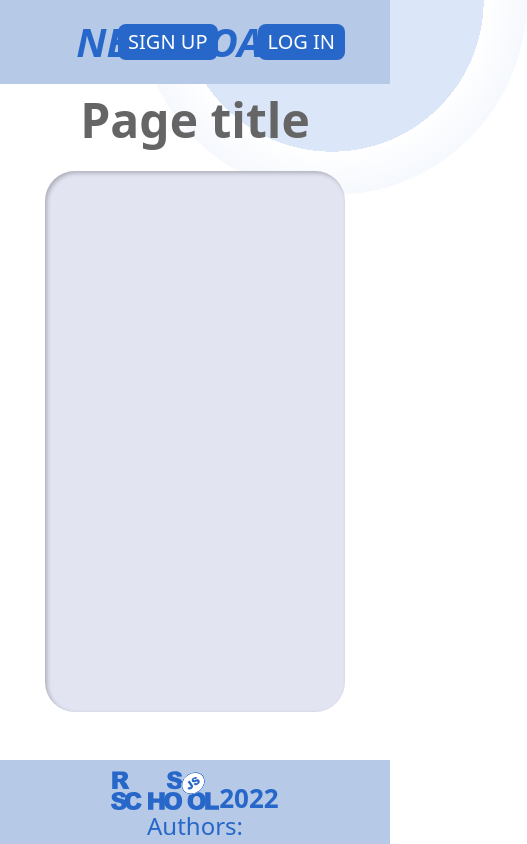
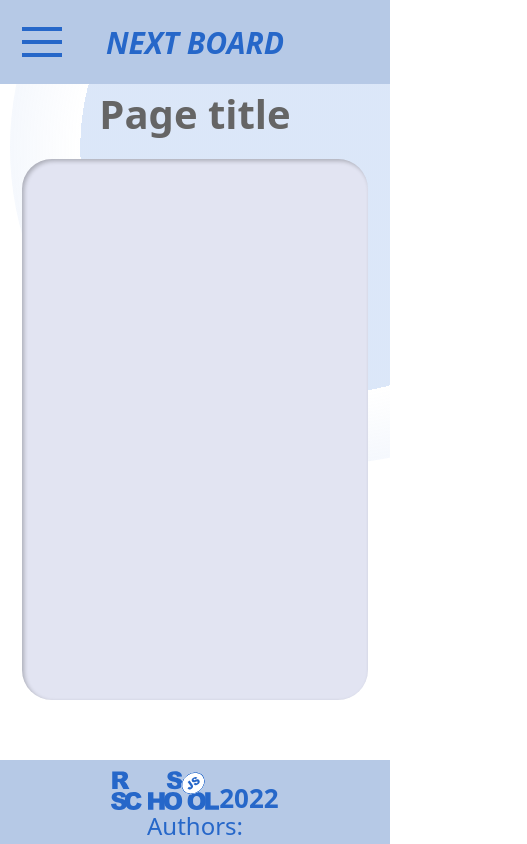
Before and after one commit to BlackPawsStudio/project-management-app, a Next.js app: page / in a window 390 px wide. Shown: the top 844 px of the page, 527 px wide, since content can reach past the window. Built offline with nearby package versions, Linux system fonts and the light colour scheme.

Commit message:
feat: add mobile design

```diff
--- /dev/null
+++ b/src/components/BurgerMenu/index.tsx
@@ -0,0 +1,120 @@
+import { Dialog, Transition } from '@headlessui/react';
+import Link from 'next/link';
+import { useRouter } from 'next/router';
+import { Fragment, useEffect, useState } from 'react';
+import Button from '../Button';
+import LogInModal from '../LogInModal';
+
+interface BurgerMenuProps {
+  isLoggedIn?: boolean;
+  isOpened: boolean;
+  signOut: () => void;
+  deleteAccount: () => void;
+}
+
+const BurgerMenu = ({ isLoggedIn, isOpened, signOut, deleteAccount }: BurgerMenuProps) => {
+  const [isOpen, setIsOpen] = useState(false);
+  const [userId, setUserId] = useState('');
+  const [pageName, setPageName] = useState('');
+
+  const router = useRouter();
+
+  useEffect(() => {
+    setUserId(localStorage.getItem('nextBoardUserId') || '');
+  }, []);
+
+  useEffect(() => {
+    setIsOpen(isOpened);
+  }, [isOpened]);
+
+  useEffect(() => {
+    if (router.pathname === '/') setPageName('main');
+    if (router.pathname.includes('user')) setPageName('user');
+    if (router.pathname.includes('board')) setPageName('board');
+  }, [router]);
+
+  const transitionClasses = {
+    enter: 'transition ease-out duration-500',
+    enterFrom: '-translate-x-full',
+    enterTo: 'translate-x-0',
+    leave: 'transition ease-in duration-500',
+    leaveFrom: 'translate-x-full',
+    leaveTo: '-translate-x-full'
+  };
+
+  const copyText = async () => await navigator.clipboard.writeText(userId || '');
+  return (
+    <>
+      <Transition appear show={isOpen} as={Fragment}>
+        <Dialog as="div" className="relative z-10" onClose={() => setIsOpen(false)}>
+          <Transition.Child as={Fragment} {...transitionClasses}>
+            <div className="fixed inset-0 overflow-y-auto" onClick={() => setIsOpen(false)}>
+              <div className="flex min-h-full items-center justify-center p-4 text-center">
+                <Dialog.Panel>
+                  {
+                    <aside className="fixed top-0 left-0 h-screen w-screen bg-section">
+                      <div className="bg-circle -z-1 top-[-20vh] left-[-30vh] h-[75vh] w-[75vh]" />
+                      <div className="absolute top-0 left-0 flex h-full w-full flex-col items-center justify-between p-[100px_48px]">
+                        <div className="w-full">
+                          {!isLoggedIn && (
+                            <>
+                              {pageName && <h2 className="text-lg">You are on {pageName} page</h2>}
+                              <h2 className="text-2xl font-bold">Welcome {'username'}!</h2>
+                              {userId && (
+                                <h3 className="cursor-pointer text-3xl" title={'Copy id ' + userId} onClick={copyText}>
+                                  {'id: ' + userId.substring(0, 6) + '...'}
+                                </h3>
+                              )}
+                            </>
+                          )}
+                        </div>
+                        <div className="flex w-full flex-col gap-[15px] text-[20px] text-titleText">
+                          <Link className="button w-full border-b-2 border-titleText" href="/">
+                            Go to main page
+                          </Link>
+                          {isLoggedIn ? (
+                            <>
+                              {router.pathname.includes('user') ? (
+                                <div className="button w-full border-b-2 border-titleText" onClick={deleteAccount}>
+                                  Delete user
+                                </div>
+                              ) : (
+                                <Link className="button w-full border-b-2 border-titleText" href="/user">
+                                  Go to user page
+                                </Link>
+                              )}
+                              <div className="button" onClick={signOut}>
+                                Logout
+                              </div>
+                            </>
+                          ) : (
+                            <>
+                              <LogInModal isLogin isMobile />
+                              <LogInModal isMobile />
+                            </>
+                          )}
+                        </div>
+                        <Button onClick={() => setIsOpen(false)}>Close</Button>
+                      </div>
+                    </aside>
+                  }
+                </Dialog.Panel>
+              </div>
+            </div>
+          </Transition.Child>
+        </Dialog>
+      </Transition>
+
+      <div
+        className="button absolute left-[22px] flex h-[30px] w-[40px] flex-col justify-between lg:hidden"
+        onClick={() => setIsOpen(true)}
+      >
+        <span className="h-1 w-full bg-headerText" />
+        <span className="h-1 w-full bg-headerText" />
+        <span className="h-1 w-full bg-headerText" />
+      </div>
+    </>
+  );
+};
+
+export default BurgerMenu;
--- a/src/components/Header/index.tsx
+++ b/src/components/Header/index.tsx
@@ -3,6 +3,7 @@ import { useRouter } from 'next/router';
 import { useEffect, useState } from 'react';
 import { cleanLocalStorage } from '../../utils';
 import { useDeleteUserMutation } from '../../utils/hooks/reactDeleteQueries';
+import BurgerMenu from '../BurgerMenu';
 import Button from '../Button';
 import DropdownMenu from '../DropdownMenu';
 import LogInModal from '../LogInModal';
@@ -16,12 +17,15 @@ const Header = () => {
 
   const [isLoggedIn, setIsLoggedIn] = useState(false);
 
+  const [isBurgerOpened, setIsBurgerOpened] = useState(false);
+
   useEffect(() => {
     setIsLoggedIn(!!localStorage.getItem('nextBoardUserId'));
   }, []);
 
   const signOut = () => {
     setIsLoggedIn(false);
+    setIsBurgerOpened(false);
     cleanLocalStorage();
     router.push('/');
   };
@@ -29,17 +33,20 @@ const Header = () => {
   const deleteAccount = async () => {
     await mutation.mutateAsync(localStorage.getItem('nextBoardUserId') as string);
     setIsLoggedIn(false);
+    setIsBurgerOpened(false);
     cleanLocalStorage();
     router.push('/');
   };
 
   return (
-    <header className="fixed top-0 z-10 flex h-[10vh] w-screen items-center justify-center bg-header p-[0_45px]">
+    <header className="fixed top-0 z-10 flex h-[10vh] w-screen items-center justify-center bg-header px-[22px] lg:px-[45px]">
       {router.pathname.includes('/board/') && isAdmin && <DropdownMenu />}
-      <Link href={'/'}>
-        <h1 className="w-100 cursor-pointer text-[40px] font-bold italic text-headerText">NEXT BOARD</h1>
+      <Link className="w-full" href={'/'}>
+        <h1 className="w-full cursor-pointer text-center text-[30px] font-bold italic text-headerText lg:text-[40px]">
+          NEXT BOARD
+        </h1>
       </Link>
-      <div className="absolute right-[45px] flex items-center gap-[40px]">
+      <div className="absolute right-[45px] hidden items-center gap-[40px] lg:flex">
         {isLoggedIn ? (
           <>
             {router.pathname.includes('user') ? (
@@ -61,14 +68,8 @@ const Header = () => {
             <LogInModal isLogin />
           </>
         )}
-
-        {/* <ModalSure text={'Are you sure you want to delete board'} onSubmit={() => {}}>
-          <Button>ModalSure</Button>
-        </ModalSure>
-        <ModalAttention text={'Attention! You will be redirected to homepage.'} onSubmit={() => {}}>
-          <Button>ModalAttention</Button>
-        </ModalAttention> */}
       </div>
+      <BurgerMenu signOut={signOut} deleteAccount={deleteAccount} isOpened={isBurgerOpened} isLoggedIn={isLoggedIn} />
     </header>
   );
 };
--- a/src/components/Layout/index.tsx
+++ b/src/components/Layout/index.tsx
@@ -9,12 +9,12 @@ interface LayoutProps {
 
 const Layout = ({ children }: LayoutProps) => {
   return (
-    <>
+    <div className="body">
       <Header />
-      <div className="w-screen h-[100vw] bg-circle -z-1 top-[-50vw] right-[-35vw]" />
-      <main className="mt-[10vh] w-100 h-[80vh] px-[45px] relative">{children}</main>
+      <div className="bg-circle -z-1 top-[-20vh] right-[-30vh] h-[75vh] w-[75vh] lg:top-[-50vw] lg:right-[-35vw] lg:h-[100vw] lg:w-screen" />
+      <main className="w-100 relative mt-[10vh] h-[80vh] px-[22px] lg:px-[45px]">{children}</main>
       <Footer />
-    </>
+    </div>
   );
 };
 
--- a/src/components/LogInModal/index.tsx
+++ b/src/components/LogInModal/index.tsx
@@ -9,9 +9,10 @@ import Modal from '../Modal';
 
 interface LogInProps {
   isLogin?: boolean;
+  isMobile?: boolean;
 }
 
-const LogInModal = ({ isLogin }: LogInProps) => {
+const LogInModal = ({ isLogin, isMobile }: LogInProps) => {
   const router = useRouter();
   const [isDefaultOpen, setIsDefaultOpen] = useState(false);
 
@@ -38,7 +39,6 @@ const LogInModal = ({ isLogin }: LogInProps) => {
 
         router.push('/user');
       });
-
     } else {
       await signUpMutation.mutateAsync({
         name,
@@ -75,34 +75,40 @@ const LogInModal = ({ isLogin }: LogInProps) => {
     }
   }, [signUpData, signUpIsLoading, SignUpIsError]);
 
-  const modalOpener = isLogin ? <Button>LOG IN</Button> : <Button>SIGN UP</Button>;
+  const modalOpener = isMobile ? (
+    <div className="button w-full border-b-2 border-titleText">{isLogin ? 'Log in' : 'Sign up'}</div>
+  ) : isLogin ? (
+    <Button>LOG IN</Button>
+  ) : (
+    <Button>SIGN UP</Button>
+  );
 
   const modalWindow = (
-    <div className="relative z-10 h-[650px] w-[500px] overflow-hidden rounded-[26px] bg-section">
-      <div className="bg-circle right-[-40%] top-[9.91px] z-10 h-[500px] w-[500px] " />
+    <div className="absolute top-0 left-0 z-10 h-full w-full overflow-hidden bg-section lg:relative lg:h-[650px] lg:w-[500px] lg:rounded-[26px]">
+      <div className="bg-circle right-[-60%] top-[-5%] z-10 h-[500px] w-[500px] lg:right-[-30%] " />
       {isLoading ? (
         <div className="absolute top-0 left-0 z-[11] flex h-full w-full items-center justify-center">
           <Loader size="w-[400px] h-[400px] mx-auto" />
         </div>
       ) : (
-        <div className="absolute top-0 left-0 z-[11] h-full w-full px-[39px] pt-[30px]">
+        <div className="absolute top-0 left-0 z-[11] h-full w-full lg:px-[39px] px-[20px] pt-[30px]">
           <h2 className="m-auto h-[75px] text-4xl font-bold leading-[44px] text-titleText">
             {isLogin ? 'Log In' : 'Sign up'}
           </h2>
-          <div className="flex h-[80%] w-[422px] flex-col justify-around rounded-[26px] bg-white px-[63px] py-[25px] shadow-xxlInner">
+          <div className="flex h-[80%] w-[100%] flex-col justify-around rounded-[26px] bg-white lg:px-[63px] px-[20px] py-[25px] shadow-xxlInner">
             {!isLogin && (
               <div>
                 <h4 className="mb-2 text-left text-2xl font-bold leading-[29px] text-titleText">Name</h4>
-                <Input size="w-[296px] h-[47px]" onChange={setName} />
+                <Input size="w-full lg:w-[296px] h-[47px]" onChange={setName} />
               </div>
             )}
             <div>
               <h4 className="mb-2 text-left text-2xl font-bold leading-[29px] text-titleText">Username</h4>
-              <Input size="w-[296px] h-[47px]" onChange={setLogin} />
+              <Input size="w-full lg:w-[296px] h-[47px]" onChange={setLogin} />
             </div>
             <div>
               <h4 className="mb-2 text-left text-2xl font-bold leading-[29px] text-titleText">Password</h4>
-              <Input size="w-[296px] h-[47px]" type="password" onChange={setPassword} />
+              <Input size="w-full lg:w-[296px] h-[47px]" type="password" onChange={setPassword} />
             </div>
             <div className="flex justify-between">
               <Button
@@ -126,7 +132,7 @@ const LogInModal = ({ isLogin }: LogInProps) => {
   );
 
   return (
-    <Modal isDefaultOpen={isDefaultOpen} open={modalOpener}>
+    <Modal isMobile={isMobile} isDefaultOpen={isDefaultOpen} open={modalOpener}>
       {modalWindow}
     </Modal>
   );
--- a/src/components/Modal/index.tsx
+++ b/src/components/Modal/index.tsx
@@ -5,11 +5,21 @@ interface ModalProps {
   children: ReactNode | ReactNode[];
   open: ReactNode | ReactNode[];
   isDefaultOpen?: boolean;
+  isMobile?: boolean;
 }
 
-const Modal = ({ children, open, isDefaultOpen }: ModalProps) => {
+const Modal = ({ children, open, isDefaultOpen, isMobile }: ModalProps) => {
   const [isOpen, setIsOpen] = useState(false);
   const [wasTriggered, setWasTriggered] = useState(false);
+
+  const transitionClasses = {
+    enter: 'ease-out duration-300 transition-opacity',
+    enterFrom: 'opacity-0',
+    enterTo: 'opacity-100',
+    leave: 'ease-in duration-200  transition-opacity',
+    leaveFrom: 'opacity-100',
+    leaveTo: 'opacity-0'
+  };
 
   useEffect(() => {
     if (isDefaultOpen && !wasTriggered) {
@@ -26,26 +36,10 @@ const Modal = ({ children, open, isDefaultOpen }: ModalProps) => {
     <>
       <Transition appear show={isOpen} as={Fragment}>
         <Dialog as="div" className="relative z-10" onClose={() => setIsOpen(false)}>
-          <Transition.Child
-            as={Fragment}
-            enter="ease-out duration-300 transition-opacity"
-            enterFrom="opacity-0"
-            enterTo="opacity-100"
-            leave="ease-in duration-200  transition-opacity"
-            leaveFrom="opacity-100"
-            leaveTo="opacity-0"
-          >
+          <Transition.Child as={Fragment} {...transitionClasses}>
             <div className="fixed inset-0 bg-black bg-opacity-25" />
           </Transition.Child>
-          <Transition.Child
-            as={Fragment}
-            enter="ease-out duration-300 transition-opacity"
-            enterFrom="opacity-0"
-            enterTo="opacity-100"
-            leave="ease-in duration-200  transition-opacity"
-            leaveFrom="opacity-100"
-            leaveTo="opacity-0"
-          >
+          <Transition.Child as={Fragment} {...transitionClasses}>
             <div className="fixed inset-0 overflow-y-auto" onClick={() => setIsOpen(false)}>
               <div className="flex min-h-full items-center justify-center p-4 text-center">
                 <Dialog.Panel>{children}</Dialog.Panel>
@@ -55,7 +49,7 @@ const Modal = ({ children, open, isDefaultOpen }: ModalProps) => {
         </Dialog>
       </Transition>
 
-      <div onClick={() => setIsOpen(true)}>{open}</div>
+      <div className={`${isMobile && 'w-full'}`} onClick={() => setIsOpen(true)}>{open}</div>
     </>
   );
 };
--- a/src/components/PageTitle/index.tsx
+++ b/src/components/PageTitle/index.tsx
@@ -5,7 +5,7 @@ interface PageTitleProps {
 }
 
 const PageTitle = ({ children }: PageTitleProps) => (
-  <h2 className="w-100 text-center text-[48px] font-bold text-titleText mt-[30px]">{children}</h2>
+  <h2 className="w-100 text-center text-[40px] font-bold text-titleText mt-[30px]">{children}</h2>
 );
 
 export default PageTitle;
--- a/src/pages/_app.tsx
+++ b/src/pages/_app.tsx
@@ -32,7 +32,7 @@ const MyApp: AppType<CustomPageProps> = ({ Component, pageProps }) => {
   return (
     <QueryClientProvider client={queryClient}>
       <Hydrate state={pageProps.dehydratedState}>
-        <ReactQueryDevtools initialIsOpen={false} />
+        {/* <ReactQueryDevtools initialIsOpen={false} /> */}
         <Layout>
           <Head>
             <title>Next Board</title>
--- a/src/styles/globals.css
+++ b/src/styles/globals.css
@@ -7,6 +7,20 @@
   padding: 0;
   box-sizing: border-box;
   transition: all 0.3s;
+}
+
+@media (max-width: 1000px) {
+  .body::-webkit-scrollbar {
+    background-color: transparent;
+  }
+  .body::-webkit-scrollbar-track {
+    border-radius: 100vh;
+  }
+  .body::-webkit-scrollbar-thumb {
+    -webkit-border-radius: 10px;
+    border-radius: 100vh;
+    background: #b6c9e6;
+  }
 }
 
 *::-webkit-scrollbar {
@@ -22,7 +36,8 @@
   background: #b6c9e6;
 }
 
-body {
+.body {
+  width: 100vw;
   height: 100vh;
   overflow: hidden;
   position: absolute;
@@ -30,7 +45,7 @@ body {
 }
 
 @media (max-width: 1000px) {
-  body {
+  .body {
     overflow: visible;
     overflow-x: hidden;
   }
```
